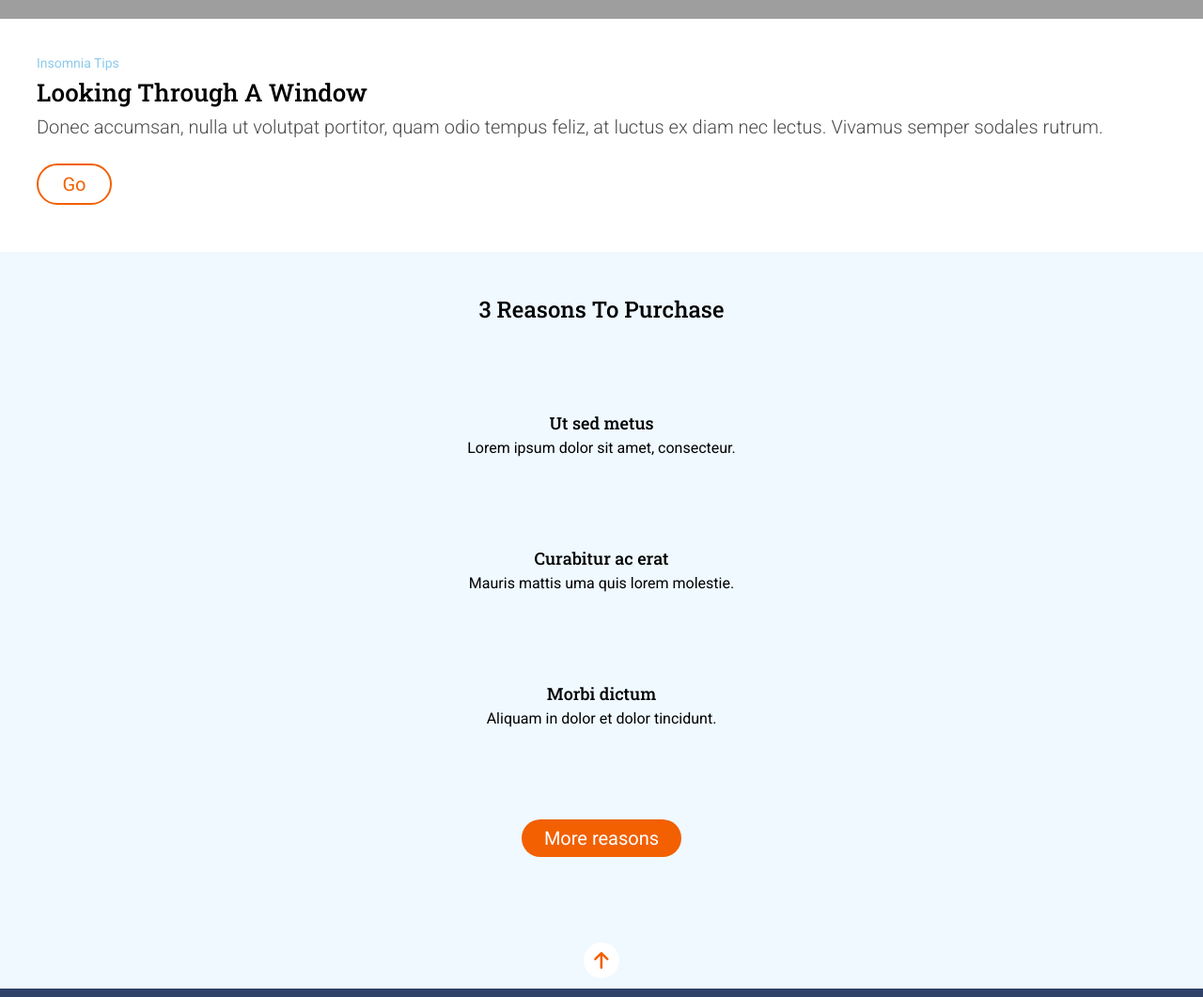
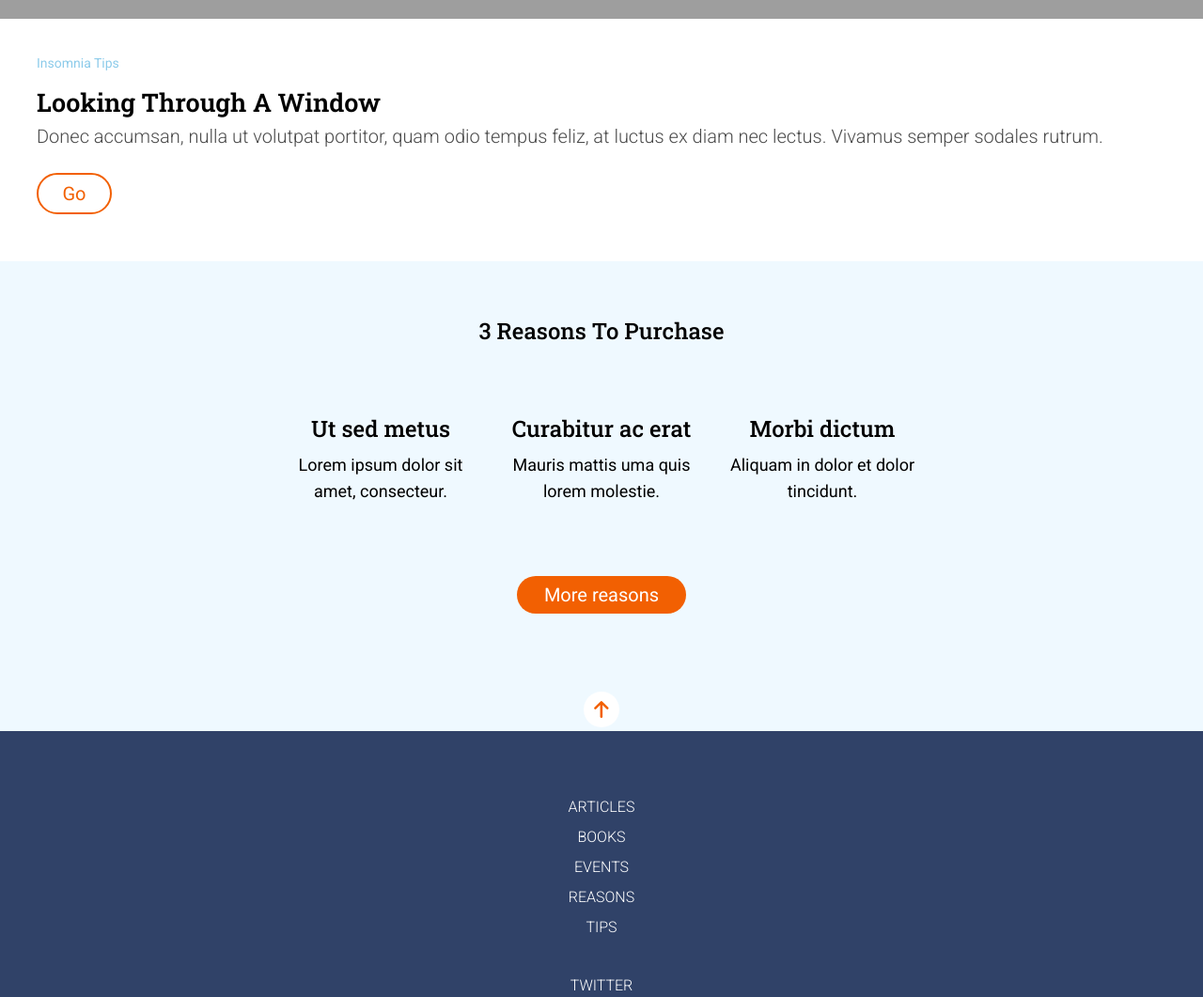
Before and after one commit to Adalab/modulo-1-evaluacion-final-ninawan9, a website: page src/html/index.html in a window 1280 px wide. Shown: the part 700-1761 px from the top of the page at 94% size. Drawn offline with nearby package versions, Linux system fonts and the light colour scheme; files that its build step writes are made by us from their sources; grey boxes are pictures that could not be loaded; files whose address does not match are found by name.

Commit message:
Create grid to tablet

```diff
--- a/src/html/index.html
+++ b/src/html/index.html
@@ -11,7 +11,10 @@
       rel="stylesheet"
     />
 
-    <link rel="stylesheet" href="https://cdn.jsdelivr.net/npm/animate.css@3.5.2/animate.min.css" >
+    <link
+      rel="stylesheet"
+      href="https://cdn.jsdelivr.net/npm/animate.css@3.5.2/animate.min.css"
+    />
 
     <script
       src="https://kit.fontawesome.com/f33e4b3d3c.js"
@@ -22,13 +25,16 @@
   </head>
 
   <body>
-
     <!--HEADER-->
 
     <header id="inicio" class="background">
       <nav class="nav-burger-menu">
-             <a href="https://www.adalab.es"><img src="./assets/images/ico-menu.svg" class="icon-burger-menu"
-          alt="Menu"/></a>
+        <a href="https://www.adalab.es"
+          ><img
+            src="./assets/images/ico-menu.svg"
+            class="icon-burger-menu"
+            alt="Menu"
+        /></a>
       </nav>
 
       <section class="header-text">
@@ -37,18 +43,26 @@
       </section>
 
       <div class="container-icon">
-            <a href="#reasons-to"><img src="./assets/images/ico-scroll-down.svg" class="icon-arrow-down" alt="Page Down"/></a>
+        <a href="#reasons-to"
+          ><img
+            src="./assets/images/ico-scroll-down.svg"
+            class="icon-arrow-down"
+            alt="Page Down"
+        /></a>
       </div>
     </header>
 
     <!--MAIN-->
 
     <main class="main-container">
-            <section class="section1">
+      <section>
         <article class="section1-article">
-                      <p class="small-text">insomnia tips </p>
+          <p class="small-text">insomnia tips</p>
           <h2 class="section-main-title-1">looking through a window</h2>
-                      <p class="section-paragraphy">Donec accumsan, nulla ut volutpat portitor, quam odio tempus feliz, at luctus ex diam nec lectus. Vivamus semper sodales rutrum.</p>
+          <p class="section-paragraphy">
+            Donec accumsan, nulla ut volutpat portitor, quam odio tempus feliz,
+            at luctus ex diam nec lectus. Vivamus semper sodales rutrum.
+          </p>
 
           <div class="container-button-medium">
             <a href="http://adalab.es" class="button-medium-inside">Go</a>
@@ -57,64 +71,96 @@
       </section>
 
       <section class="container-large">
-            <h2 id="reasons-to" class="section-main-title-2">3 reasons to purchase</h2>
         <div>
-                    <article class="section3-article">
-                          <h3 class="section-main-title-3">Ut sed metus</h3>
-                          <p class="section3-paragraphy">Lorem ipsum dolor sit amet, consecteur.</p>
+          <h2 id="reasons-to" class="section-main-title-2">
+            3 reasons to purchase
+          </h2>
+        </div>
+
+        <div class="grid-layout">
+          <article class="box.article">
+            <h3 class="box-h3">Ut sed metus</h3>
+            <p class="box-paragraphy">
+              Lorem ipsum dolor sit amet, consecteur.
+            </p>
+          </article>
+
+          <article class="box.article">
+            <h3 class="box-h3">Curabitur ac erat</h3>
+            <p class="box-paragraphy">Mauris mattis uma quis lorem molestie.</p>
+          </article>
+
+          <article class="box.article">
+            <h3 class="box-h3">Morbi dictum</h3>
+            <p class="box-paragraphy">Aliquam in dolor et dolor tincidunt.</p>
           </article>
         </div>
-
-
-                    <div>
-                        <article class="section3-article">
-                            <h3 class="section-main-title-3">Curabitur ac erat</h3>
-                            <p class="section3-paragraphy">Mauris mattis uma quis lorem molestie.</p>
-                        </article>
+        <div class="container-button-large">
+          <a class="button-large-inside" href="http://adalab.es"
+            >More reasons</a
+          >
         </div>
 
-
-                    <div>
-                        <article class="section3-article">
-                            <h3 class="section-main-title-3">Morbi dictum</h3>
-                            <p class="section3-paragraphy">Aliquam in dolor et dolor tincidunt.</p>
-                        </article>
-                    </div>
-
-                    <div class="container-button-large">
-                            <a class="button-large-inside" href="http://adalab.es">More reasons</a>
-                    </div>
-
-                            <a href="#inicio"><img src="./assets/images/ico-arrow.svg" class="icon-arrow-up" alt="Page Up"/></a>
+        <a href="#inicio"
+          ><img
+            src="./assets/images/ico-arrow.svg"
+            class="icon-arrow-up"
+            alt="Page Up"
+        /></a>
+      </section>
     </main>
-        </section>
 
     <!--FOOTER-->
 
     <footer class="footer">
       <nav class="nav-footer">
-
         <div>
           <ul class="nav-div-categories">
-          <li><a href="https://adalab.es/" class="enlace-footer">articles</a></li>
-          <li><a href="https://adalab.es/" class="enlace-footer">books</a></li>
-          <li><a href="https://adalab.es/" class="enlace-footer">events</a></li>
-          <li><a href="https://adalab.es/" class="enlace-footer">reasons</a></li>
+            <li>
+              <a href="https://adalab.es/" class="enlace-footer">articles</a>
+            </li>
+            <li>
+              <a href="https://adalab.es/" class="enlace-footer">books</a>
+            </li>
+            <li>
+              <a href="https://adalab.es/" class="enlace-footer">events</a>
+            </li>
+            <li>
+              <a href="https://adalab.es/" class="enlace-footer">reasons</a>
+            </li>
             <li><a href="https://adalab.es/" class="enlace-footer">tips</a></li>
           </ul>
         </div>
 
         <div>
           <ul class="nav-div-socialmedia">
-          <li><a href="https://adalab.es/" class="enlace-footer" target="_blank">twitter</a></li>
-          <li><a href="https://adalab.es/" class="enlace-footer" target="_blank">instagram</a></li>
-          <li><a href="https://adalab.es/" class="enlace-footer" target="_blank">mastodon.social</a></li>
+            <li>
+              <a href="https://adalab.es/" class="enlace-footer" target="_blank"
+                >twitter</a
+              >
+            </li>
+            <li>
+              <a href="https://adalab.es/" class="enlace-footer" target="_blank"
+                >instagram</a
+              >
+            </li>
+            <li>
+              <a href="https://adalab.es/" class="enlace-footer" target="_blank"
+                >mastodon.social</a
+              >
+            </li>
           </ul>
         </div>
 
         <div class="nav-div-small-text">
           <p class="footer-small-text">&copy; 2022</p>
-       <p class="footer-small-text-love">we <i class="fa-sharp fa-solid fa-heart animated__animated animate__bounceOut"></i> components</p>
+          <p class="footer-small-text-love">
+            we
+            <i
+              class="fa-sharp fa-solid fa-heart animated__animated animate__bounceOut"
+            ></i>
+            components
+          </p>
         </div>
       </nav>
     </footer>
--- a/src/scss/main.scss
+++ b/src/scss/main.scss
@@ -91,13 +91,14 @@ header {
   display: flex;
   flex-direction: column;
   background-color: white;
+  position: relative;
 }
 
 .small-text {
   color: #8ccbea;
   font-family: "Roboto", sans-serif;
   font-size: 1.4rem;
-  margin-top: 6.0rem;
+  margin-top: 6rem;
   text-transform: capitalize;
   padding-left: 1.5rem;
 }
@@ -107,7 +108,7 @@ header {
   font-family: "Roboto Slab", serif;
   font-size: 2.4rem;
   font-weight: 500;
-  margin-top: 1.0rem;
+  margin-top: 1rem;
   padding-left: 1.5rem;
   text-transform: capitalize;
   line-height: 2.9rem;
@@ -117,19 +118,20 @@ header {
   color: #4a4a4a;
   font-family: "Roboto", sans-serif;
   font-size: 1.8rem;
-  margin-top: 1.0rem;
+  margin-top: 1rem;
   padding-left: 1.5rem;
   padding-right: 1.5rem;
   font-weight: 350;
   line-height: 2.4rem;
+  position: relative;
 }
 
 .container-button-medium {
   display: flex;
   justify-content: center;
   width: 7.6rem;
-  padding-top: 1.0rem;
-  padding-bottom: 1.0rem;
+  padding-top: 1rem;
+  padding-bottom: 1rem;
   position: relative;
   margin-left: 1.5rem;
   margin-top: 2.6rem;
@@ -149,7 +151,7 @@ header {
   color: #f26002;
   text-decoration: none;
   font-family: "Roboto", sans-serif;
-  font-size: 2.0rem;
+  font-size: 2rem;
   text-transform: capitalize;
 }
 
@@ -159,35 +161,41 @@ header {
   font-size: 2.4rem;
   font-weight: 500;
   text-transform: capitalize;
-  padding: 2.4rem;
 }
 
 .container-large {
-  height: 98vh;
+  padding-top: 2rem;
   background-color: #eff9ff;
   display: grid;
   align-items: center;
-  justify-items: center;
+  justify-content: center;
+  text-align: center;
+  margin: 30px auto;
+  width: 180px;
 }
 
-.section3-article {
-  width: 50vw;
-  margin-top: 2.0rem;
-  margin-bottom: 2.0rem;
-  justify-items: center;
+.box.article {
+  padding-top: 20px;
+  align-items: center;
+  justify-content: center;
+  text-align: center;
 }
 
-.section-main-title-3 {
+.box-h3 {
   color: #000000;
+  margin-top: 40px;
   font-family: "Roboto Slab", serif;
   font-size: 1.8rem;
   font-weight: 500;
   text-transform: none;
   text-align: center;
-  line-height: 3.0rem;
+  line-height: 3rem;
 }
 
-.section3-paragraphy {
+.box-paragraphy {
+  position: relative;
+  margin-left: 70px;
+  margin-right: 70px;
   font-size: 1.6rem;
   color: #000000;
   text-align: center;
@@ -196,14 +204,26 @@ header {
   line-height: 2.4rem;
 }
 
+// .box-paragraphy {
+//   font-size: 1.6rem;
+//   color: #000000;
+//   text-align: center;
+//   justify-content: center;
+//   font-family: "Roboto", sans-serif;
+//   line-height: 2.4rem;
+//   max-width: 30ch;
+// }
+
 .container-button-large {
   display: flex;
   flex-direction: column;
-  justify-content: center;
-  padding: 1.0rem 2.4rem;
-  position: relative;
-  margin-top: 2.5rem;
-  margin-bottom: 2.5rem;
+  text-align: center;
+  margin-top: 48px;
+  margin-bottom: 20px;
+  margin-left: 68px;
+  margin-right: 68px;
+  padding-top: 1rem;
+  padding-bottom: 1rem;
   background-color: #f26002;
   border-radius: 2.4rem;
   cursor: pointer;
@@ -218,7 +238,7 @@ header {
   font-family: "Roboto", sans-serif;
   font-weight: 400;
   text-transform: none;
-  font-size: 2.0rem;
+  font-size: 2rem;
   text-decoration: none;
   font-family: "Roboto", sans-serif;
   color: white;
@@ -227,8 +247,10 @@ header {
 .icon-arrow-up {
   width: 1.8rem;
   height: 1.8rem;
-  padding: 1.0rem;
+  padding: 1rem;
   border-radius: 50%;
+  align-items: center;
+  justify-content: center;
   background: white;
   transform: translateY(16px);
 }
@@ -258,7 +280,7 @@ header {
     margin-top: 6.5rem;
   }
   &:last-child {
-    margin-bottom: 3.0rem;
+    margin-bottom: 3rem;
   }
 }
 
@@ -267,12 +289,12 @@ header {
     margin-top: 0rem;
   }
   &:last-child {
-    margin-bottom: 3.0rem;
+    margin-bottom: 3rem;
   }
 }
 
 .nav-div-small-text {
-  margin-bottom: 3.0rem;
+  margin-bottom: 3rem;
   line-height: 3.2rem;
 }
 
@@ -300,17 +322,22 @@ header {
 @media (min-width: 768px) {
   .small-text {
     padding-left: 3.9rem;
-    margin-top: 4.0rem;
+    margin-top: 4rem;
   }
 
   .section-main-title-1 {
-    font-size: 2.6rem;
-    font-weight: 500;
+    font-size: 2.7rem;
+    margin-top: 2rem;
+    font-weight: 600;
     padding-left: 3.9rem;
   }
 
+  .section-main-title-2 {
+    margin-top: 24px;
+  }
+
   .section-paragraphy {
-    font-size: 2.0rem;
+    font-size: 2rem;
     padding-left: 3.9rem;
     padding-right: 3.9rem;
     font-weight: 350;
@@ -320,6 +347,65 @@ header {
   .container-button-medium {
     margin-left: 3.9rem;
     margin-top: 2.7rem;
-    margin-bottom: 5.0rem;
+    margin-bottom: 5rem;
+  }
+
+  .container-button-large {
+    margin: 30px auto;
+    width: 180px;
+  }
+
+  .button-medium-inside {
+    width: auto;
+  }
+
+  .container-large {
+    width: 100vw;
+    height: 60vh;
+    margin: 0;
+  }
+
+  .box-h3 {
+    font-size: 2.4rem;
+    font-weight: 500;
+  }
+
+  .box-paragraphy {
+    font-size: 2.4rem;
+    font-weight: 400;
+    font-size: 1.8rem;
+    line-height: 2.8rem;
+    width: 215px;
+    margin: 0;
+    padding: 10px;
+  }
+
+  .section-main-title-3 {
+    font-size: 2.4rem;
+    text-align: center;
+    font-weight: 600;
+    align-items: center;
+  }
+
+  .section3-paragraphy {
+    font-size: 2rem;
+    text-align: center;
+    align-items: center;
+    justify-content: center;
+    line-height: 2.4rem;
+    font-weight: 400;
+    margin-top: 1.8rem;
+  }
+
+  .section3-article {
+    justify-content: center;
+    align-items: center;
+    text-align: center;
+    position: relative;
+  }
+
+  .grid-layout {
+    display: grid;
+    grid-template-columns: auto auto auto;
   }
 }
```
Lines whose indentation alone changed are shown as unchanged.
